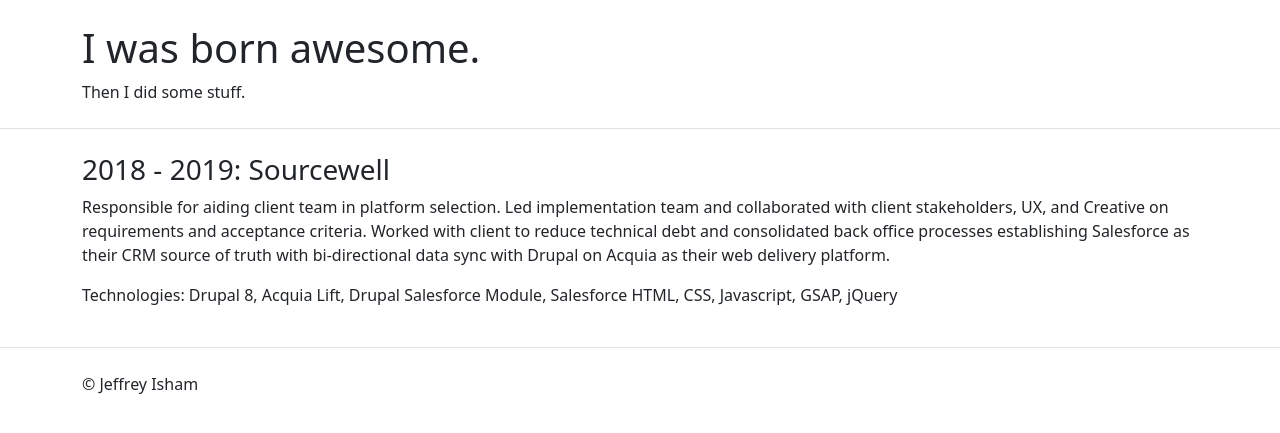
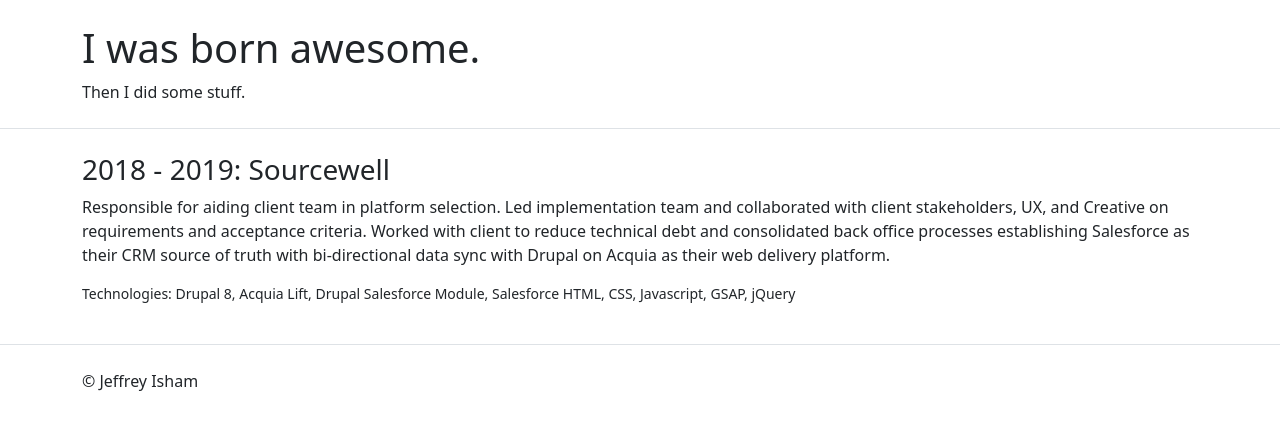
Before and after one commit to jeffreyisham/jeffreyisham.github.io, a Jekyll site: the page built from _work/sourcewell.md, in a window 1280 px wide. Shown: the top 433 px of the page. Built offline with Jekyll 4.4.1, drawn with Linux system fonts in a browser that asks for light colours.

Commit message:
Update sourcewell.md

```diff
--- a/_work/sourcewell.md
+++ b/_work/sourcewell.md
@@ -8,4 +8,4 @@
 ---
 
 <p>Responsible for aiding client team in platform selection. Led implementation team and collaborated with client stakeholders, UX, and Creative on requirements and acceptance criteria. Worked with client to reduce technical debt and consolidated back office processes establishing Salesforce as their CRM source of truth with bi-directional data sync with Drupal on Acquia as their web delivery platform.</p>
-<p>Technologies: Drupal 8, Acquia Lift, Drupal Salesforce Module, Salesforce HTML, CSS, Javascript, GSAP, jQuery</p>
+<p class="small">Technologies: Drupal 8, Acquia Lift, Drupal Salesforce Module, Salesforce HTML, CSS, Javascript, GSAP, jQuery</p>
```
